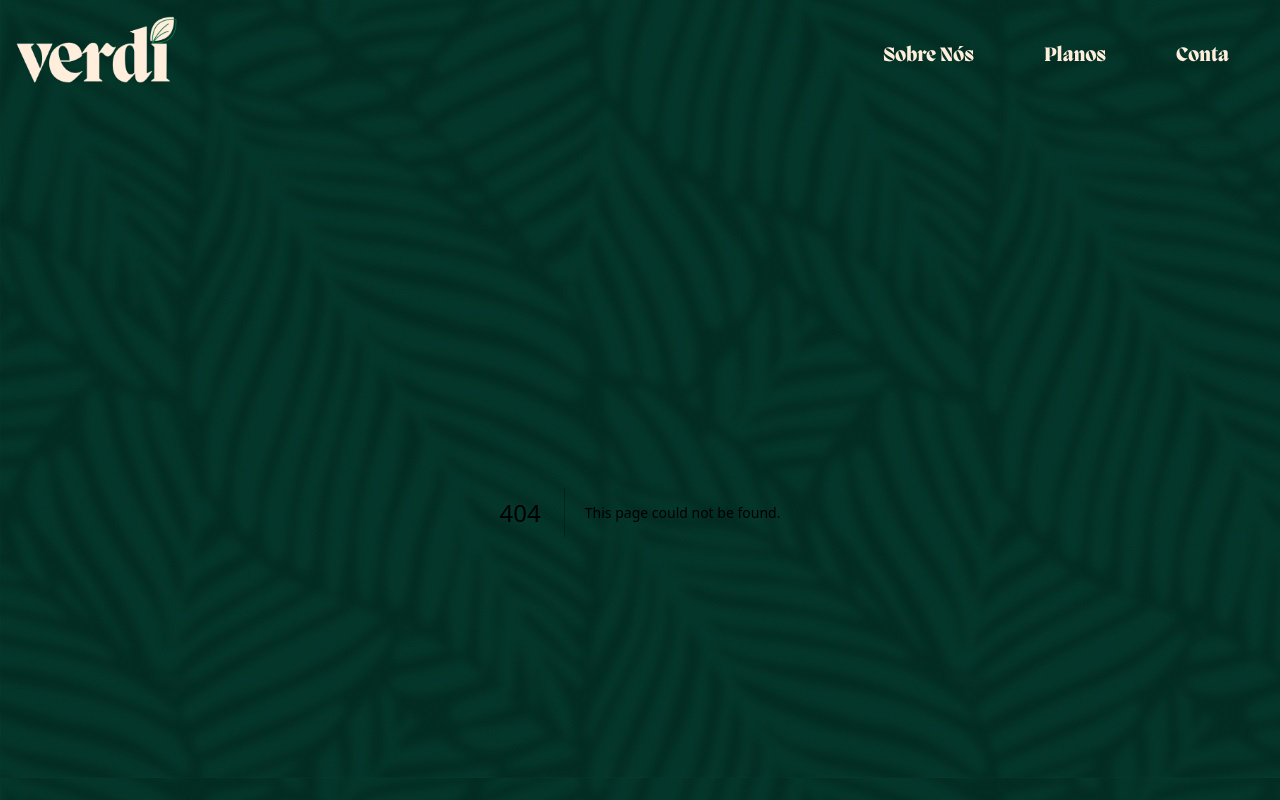
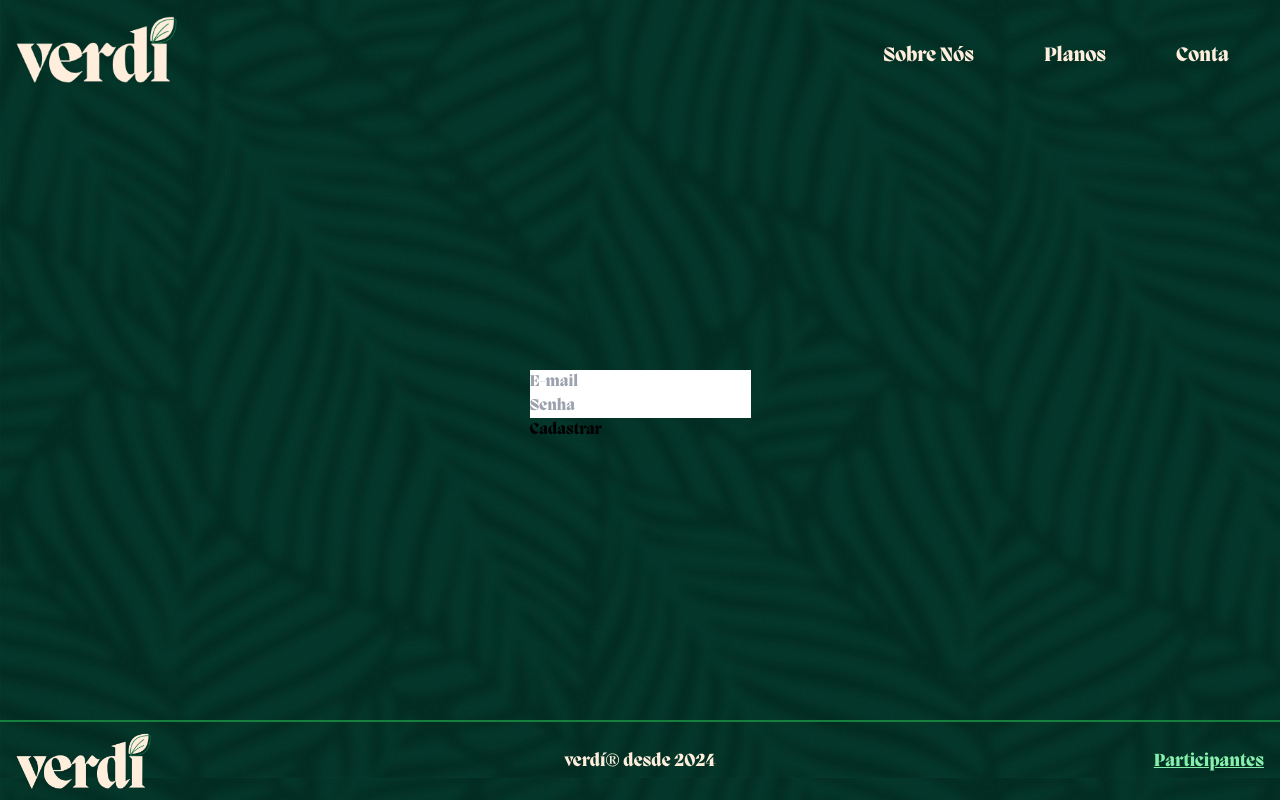
Before and after one commit to luizpaulo73/gs-verdi, a Next.js app in the folder verdi/: page /login in a window 1280 px wide. Before the commit this address had no page. Shown: the top 800 px of the page. Built offline with nearby package versions, Linux system fonts and the light colour scheme; a web font is replaced by a local one.

Commit message:
pagina de login adicionada

```diff
--- /dev/null
+++ b/verdi/src/app/login/page.tsx
@@ -0,0 +1,7 @@
+import ConteudoLogin from '@/components/ConteudoLogin/ConteudoLogin'
+
+export default function Login() {
+  return (
+    <ConteudoLogin />
+  )
+}
--- /dev/null
+++ b/verdi/src/components/ConteudoLogin/ConteudoLogin.tsx
@@ -0,0 +1,49 @@
+"use client";
+import { useState } from "react";
+
+export default function ConteudoLogin() {
+  const [email, setEmail] = useState<string>("");
+  const [senha, setSenha] = useState<string>("");
+
+  const handleSubmit = async (e: React.FormEvent<HTMLFormElement>) => {
+    e.preventDefault();
+    try {
+      const response = await fetch(`http://localhost:8080/pessoas/login`, {
+        method: "POST",
+        headers: { "Content-Type": "application/json" },
+        body: JSON.stringify({ email, senha }),
+      });
+      if (response.ok) {
+        console.log("Usuário Cadastrado com sucesso");
+        setEmail("");
+        setSenha("");
+      } else {
+        console.error("Erro ao cadastrar");
+      }
+    } catch (error) {
+      console.error("Falha no carregamento", error);
+    }
+  };
+
+  return (
+    <section>
+      <form onSubmit={handleSubmit}>
+        <fieldset className="flex flex-col">
+          <input
+            type="text"
+            id="email"
+            placeholder="E-mail"
+            onChange={(e) => setEmail(e.target.value)}
+          />
+          <input
+            type="password"
+            id="senha"
+            placeholder="Senha"
+            onChange={(e) => setSenha(e.target.value)}
+          />
+        </fieldset>
+        <button type="submit">Cadastrar</button>
+      </form>
+    </section>
+  )
+}
```
